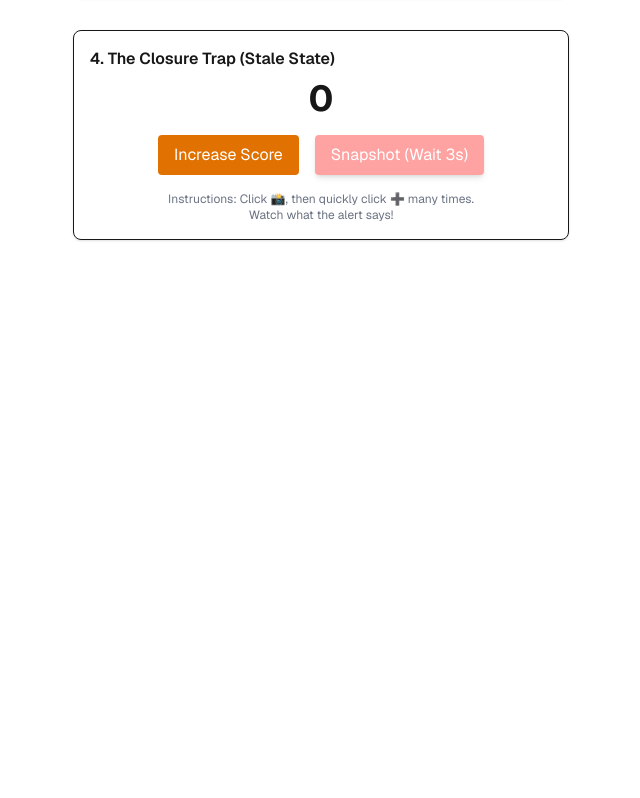
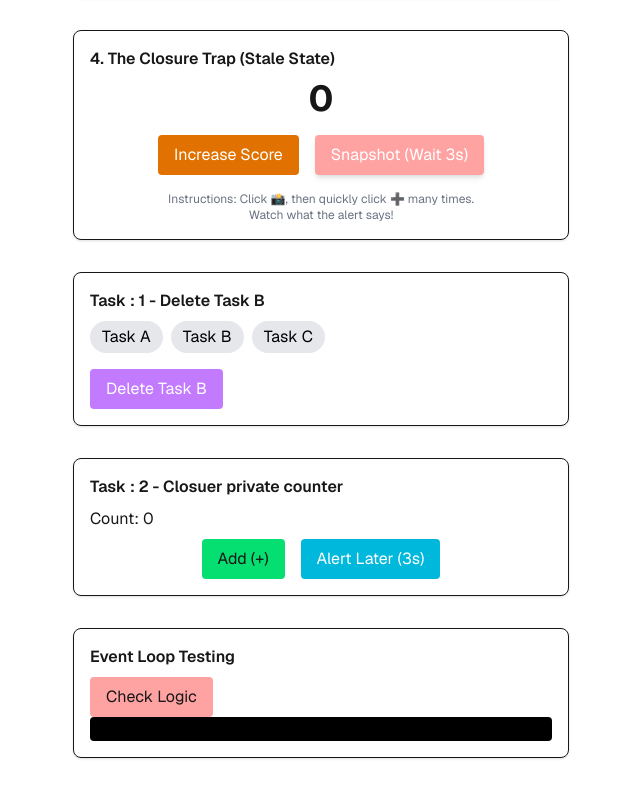
Before and after one commit to iratnayak/js-mastery-drills, a Next.js app: page /day-01 in a window 1280 px wide. Shown: the part 600-1398 px from the top of the page, without its empty margins (319-959 px from the left). Before the commit the page ends 880 px from the top, so only its background shows below. Built offline with nearby package versions, Linux system fonts and the light colour scheme.

Commit message:
Update task

```diff
--- a/src/app/day-01/page.tsx
+++ b/src/app/day-01/page.tsx
@@ -4,6 +4,13 @@ import React, { useState } from "react";
 function DayOne() {
   // Created Filter Array.
   const [users, setUsers] = useState(["Amal", "Kamal", "Nimal", "Sunil"]);
+
+  // Task : 1 - Create Filter Array
+  const [tasks, setTasks] = useState(["Task A", "Task B", "Task C"]);
+
+  // Task : 2 - Closuer private counter
+  const [count1, setCount1] = useState(0);
+
   // Closuer private counter
   const [count, setCount] = useState(0);
 
@@ -33,6 +40,12 @@ function DayOne() {
     setUsers(newUsers);
   };
 
+  // Task : 1 - Deleting 'Task B'
+  const removeTaskB = () => {
+    const newTask = tasks.filter((task) => task !== "Task B");
+    setTasks(newTask);
+  };
+
   // Get Snapshort after 3s
   const handleSnapshot = () => {
     setTimeout(() => {
@@ -40,6 +53,27 @@ function DayOne() {
     }, 3000);
   };
 
+  // Task : 3 - Get Snapshot for count
+  const handleTaskSnapshot = () => {
+    setTimeout(() => {
+      alert(`Snapsht taken! Count was: ${count1}`);
+    }, 3000);
+  };
+
+  // Event Loop
+  const runEventLoop = () => {
+    setLogs((prev) => [...prev, "1. Start"]);
+
+    setTimeout(() => {
+      setLogs((prev) => [...prev, "4. Timeout"]);
+    }, 0);
+
+    Promise.resolve().then(() => {
+      setLogs((prev) => [...prev, "3. Promise"]);
+    });
+
+    setLogs((prev) => [...prev, "2. End"]);
+  };
   return (
     <div className="p-10 space-y-8 max-w-xl mx-auto font-sans">
       <h1 className="text-2xl font-bold text-shadow-amber-100">
@@ -116,8 +150,72 @@ function DayOne() {
             Snapshot (Wait 3s)
           </button>
         </div>
-        <p className="text-xs text-gray-500 mt-4 text-center">Instructions: Click 📸, then quickly click ➕ many times. <br/>
-        Watch what the alert says!</p>
+        <p className="text-xs text-gray-500 mt-4 text-center">
+          Instructions: Click 📸, then quickly click ➕ many times. <br />
+          Watch what the alert says!
+        </p>
+      </div>
+
+      {/* Task : 01 Delete Tack B button */}
+      <div className="p-4 border rounded-lg shadow-sm">
+        <h2 className="font-semibold mb-2">Task : 1 - Delete Task B</h2>
+        <div className="flex gap-2 mb-4">
+          {tasks.map((task, index) => (
+            <span
+              key={index}
+              className="px-3 py-1 bg-gray-200 text-black rounded-full"
+            >
+              {task}
+            </span>
+          ))}
+        </div>
+        <button
+          onClick={removeTaskB}
+          className="bg-purple-400 text-white px-4 py-2 rounded hover:bg-purple-600"
+        >
+          Delete Task B
+        </button>
+      </div>
+
+      {/* Task : 2 - Closuer private counter */}
+      <div className="p-4 border rounded-lg shadow-sm">
+        <h2 className="font-semibold mb-2">
+          Task : 2 - Closuer private counter
+        </h2>
+        <p className="mb-2">Count: {count1}</p>
+        <div className="flex gap-4 justify-center">
+          <button
+            onClick={() => setCount1((d) => d + 1)}
+            className="bg-green-400 hover:bg-green-600 px-4 py-2 rounded"
+          >
+            Add (+)
+          </button>
+          <button
+            onClick={handleTaskSnapshot}
+            className=" bg-cyan-500 px-4 py-2 rounded hover:bg-cyan-700 text-white"
+          >
+            Alert Later (3s)
+          </button>
+        </div>
+      </div>
+
+      {/* Task - Event Loop */}
+      <div className="p-4 border rounded-lg shadow-sm">
+        <h2 className="font-semibold mb-2">Event Loop Testing</h2>
+        <button
+          onClick={runEventLoop}
+          className="bg-red-300 px-4 py-2 hover:bg-red-500 rounded"
+        >
+          Check Logic
+        </button>
+        <div className="bg-black text-green-400 p-3 rounded font-mono text-sm">
+            {logs.map((log1, m) => (
+                <div key={m}>{log1}
+
+                </div>
+            ))}
+
+        </div>
       </div>
     </div>
   );
```
